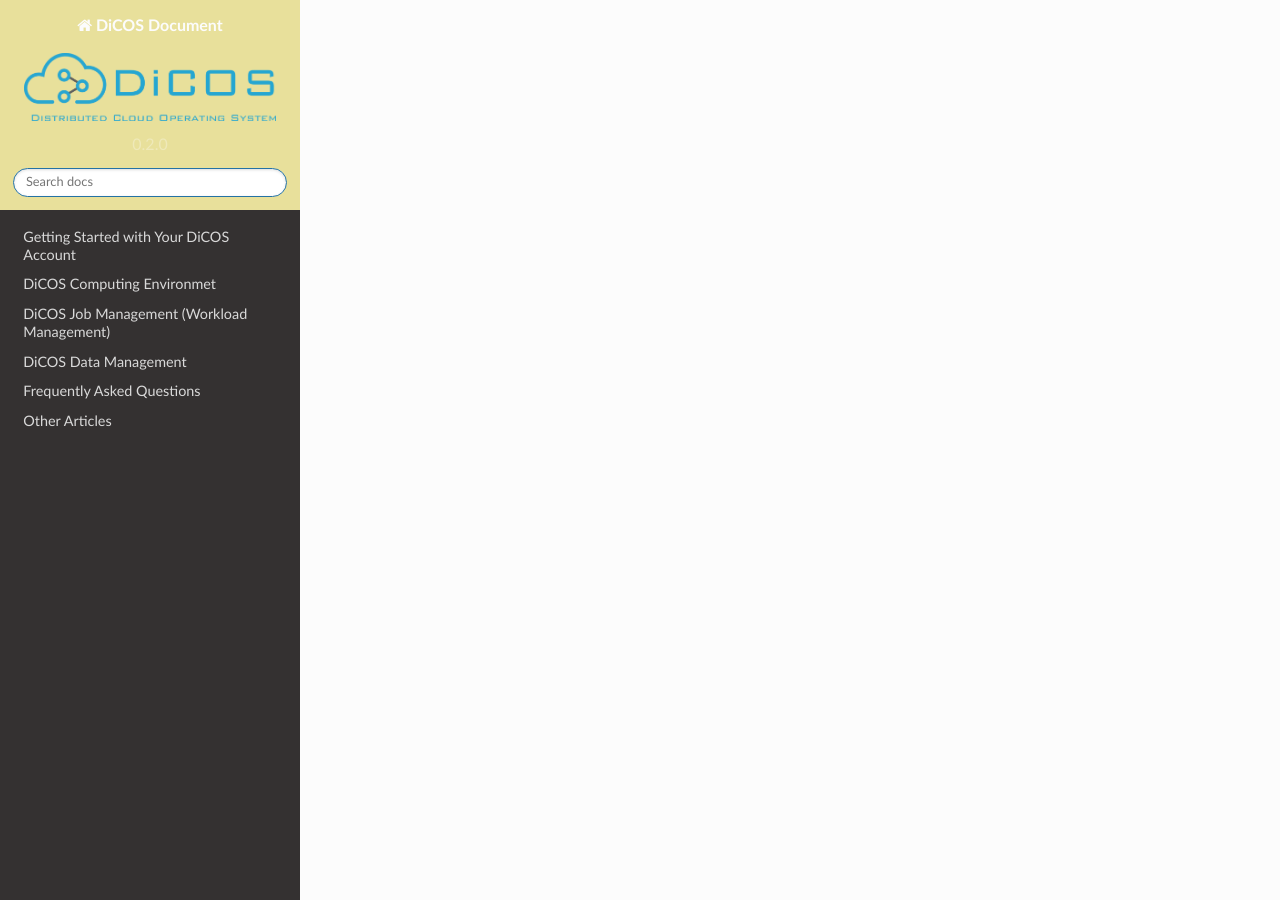
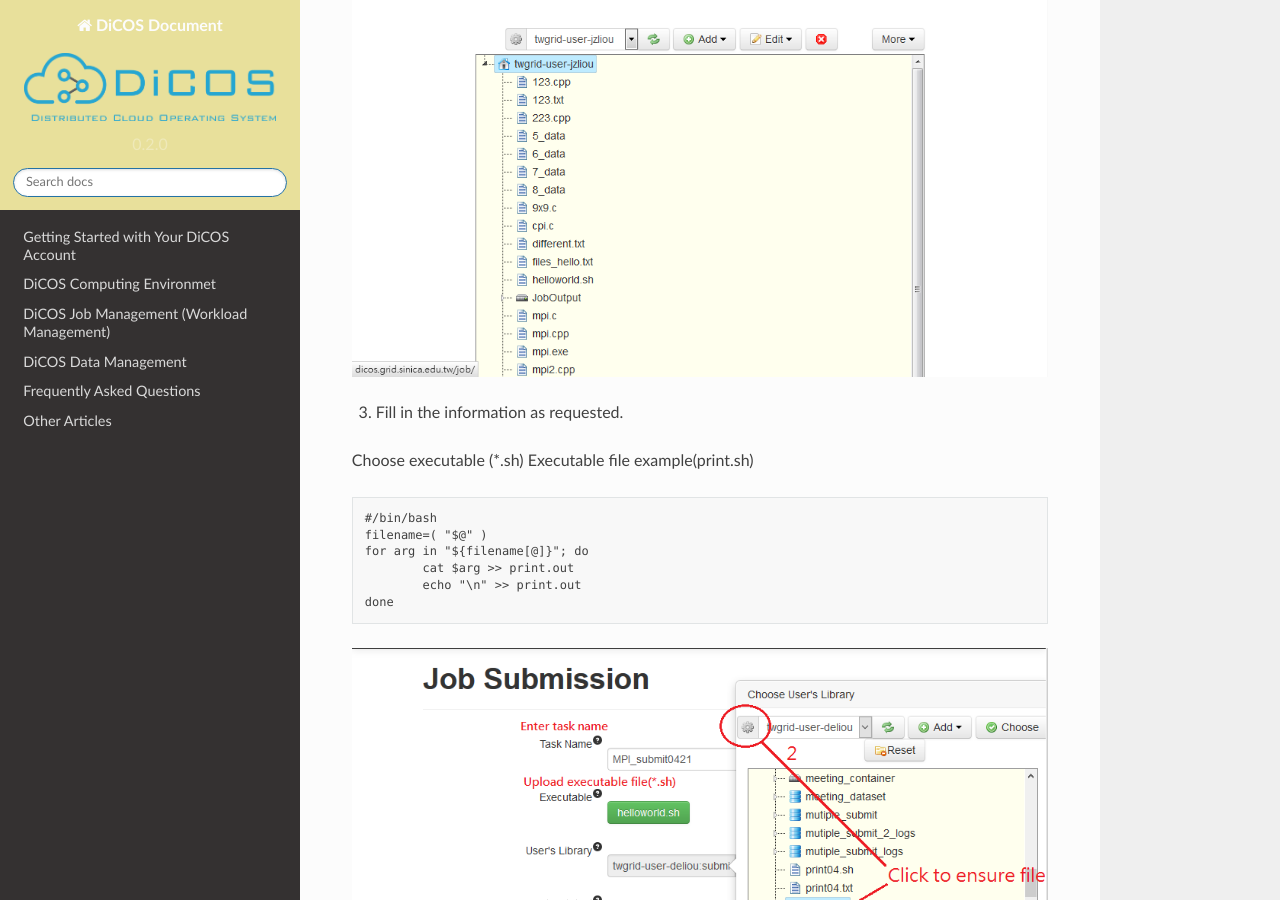
Before and after one commit to ASGCOPS/dicos_document, a Sphinx documentation site: the page built from docs/source/dicos_djm/dicos/use_case.rst, in a window 1280 px wide and 900 px high, scrolled down 2231 px. Built offline with Sphinx 7.4.7 and the Read the Docs theme 2.0.0, drawn with Linux system fonts in a browser that asks for light colours; some of the changed text lies outside the part shown.

Commit message:
Edit use_case.rst

```diff
--- a/docs/source/dicos_djm/dicos/use_case.rst
+++ b/docs/source/dicos_djm/dicos/use_case.rst
@@ -1,2 +1,66 @@
-Use case
+Use Case
 ==========
+
+1. First, login to the DiCOS and go to Data Management page.
+
+.. image:: use_case/image/datamanage.png
+or
+.. image:: use_case/image/datamanage2.png
+
+.. image:: use_case/image/add_file.png
+
+1-1. Add your input data file, subroutine here.
+
+.. image:: use_case/image/add_file1-2.png
+
+.. image:: use_case/image/add_file1-3.png
+
+2. Second, move to the submission page.
+
+.. image:: use_case/image/submit-page0-1.png
+
+.. image:: use_case/image/submit-page0.png
+
+
+3. Fill in the information as requested.
+
+Choose executable (\*.sh)
+Executable file example(print.sh)
+
+::
+
+    #/bin/bash
+    filename=( "$@" )
+    for arg in "${filename[@]}"; do
+            cat $arg >> print.out
+            echo "\n" >> print.out
+    done
+
+.. image:: use_case/image/fill-in1-1.png
+
+.. image:: use_case/image/submit-page2-f.png
+
+Job Parameters field should write
+
+::
+
+    ./print.sh 5_data.txt 6_data.txt 7_data.txt 8_data.txt
+
+
+4. After click submit
+
+.. image:: use_case/image/submit-page6.png
+
+5. Finished
+
+========================
+Example file download
+========================
+
+Executable file: `print.sh <https://www.dropbox.com/s/0ls8hazlchh4epq/print.sh?dl=0>`_
+
+Source file:
+* `5_data <https://www.dropbox.com/s/p4a833j7tsmp2l9/5_data.txt?dl=0>`_
+* `6_data <https://www.dropbox.com/s/5pyw6vmvmjm9pxt/6_data.txt?dl=0>`_
+* `7_data <https://www.dropbox.com/s/8krr8twd933i00c/7_data.txt?dl=0>`_
+* `8_data <https://www.dropbox.com/s/lmwxcu4lob7afb6/8_data.txt?dl=0>`_
```
Also changed, not shown: docs/source/dicos_djm/dicos/use_case/image/add_file.png (added), docs/source/dicos_djm/dicos/use_case/image/add_file1-2.png (added), docs/source/dicos_djm/dicos/use_case/image/add_file1-3.png (added), docs/source/dicos_djm/dicos/use_case/image/datamanage.png (added), docs/source/dicos_djm/dicos/use_case/image/datamanage2.png (added), docs/source/dicos_djm/dicos/use_case/image/fill-in1-1.png (added), docs/source/dicos_djm/dicos/use_case/image/submit-page0-1.png (added), docs/source/dicos_djm/dicos/use_case/image/submit-page0.png (added), docs/source/dicos_djm/dicos/use_case/image/submit-page2-f.png (added), docs/source/dicos_djm/dicos/use_case/image/submit-page6.png (added).
